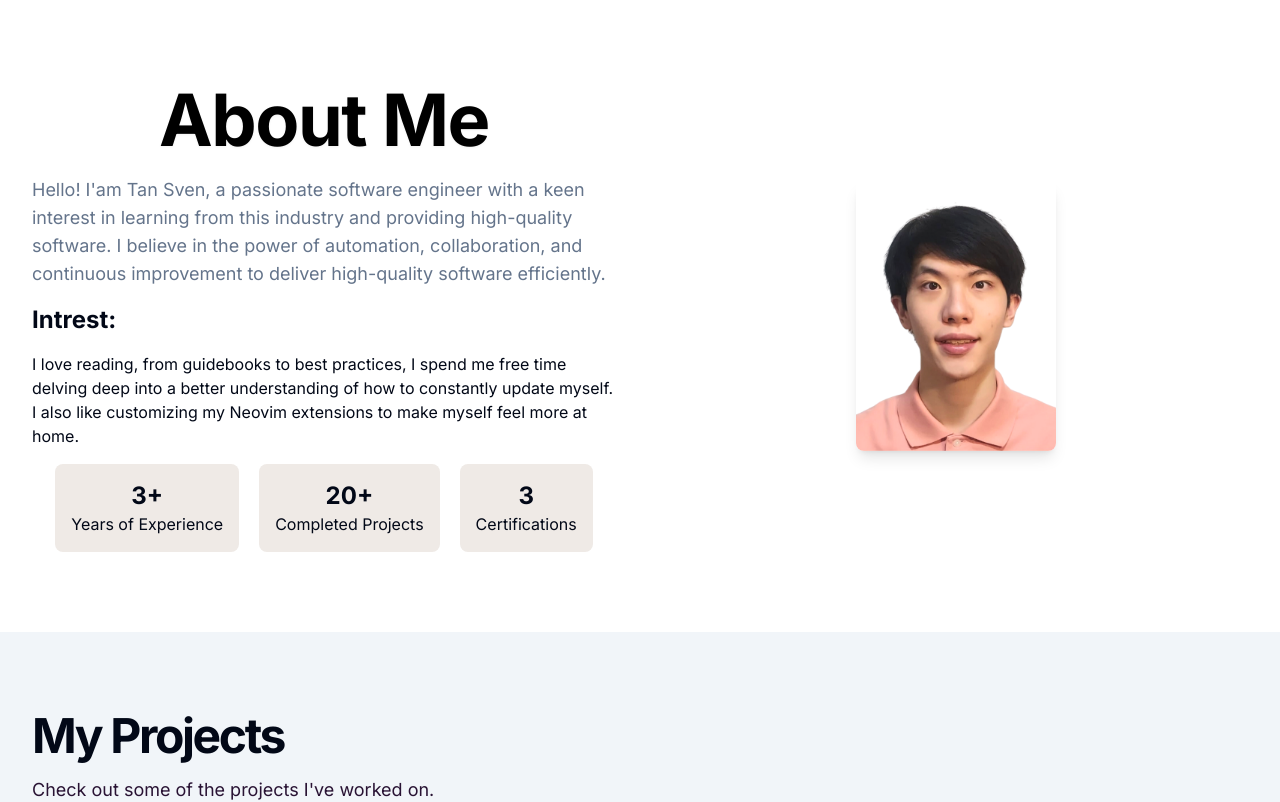
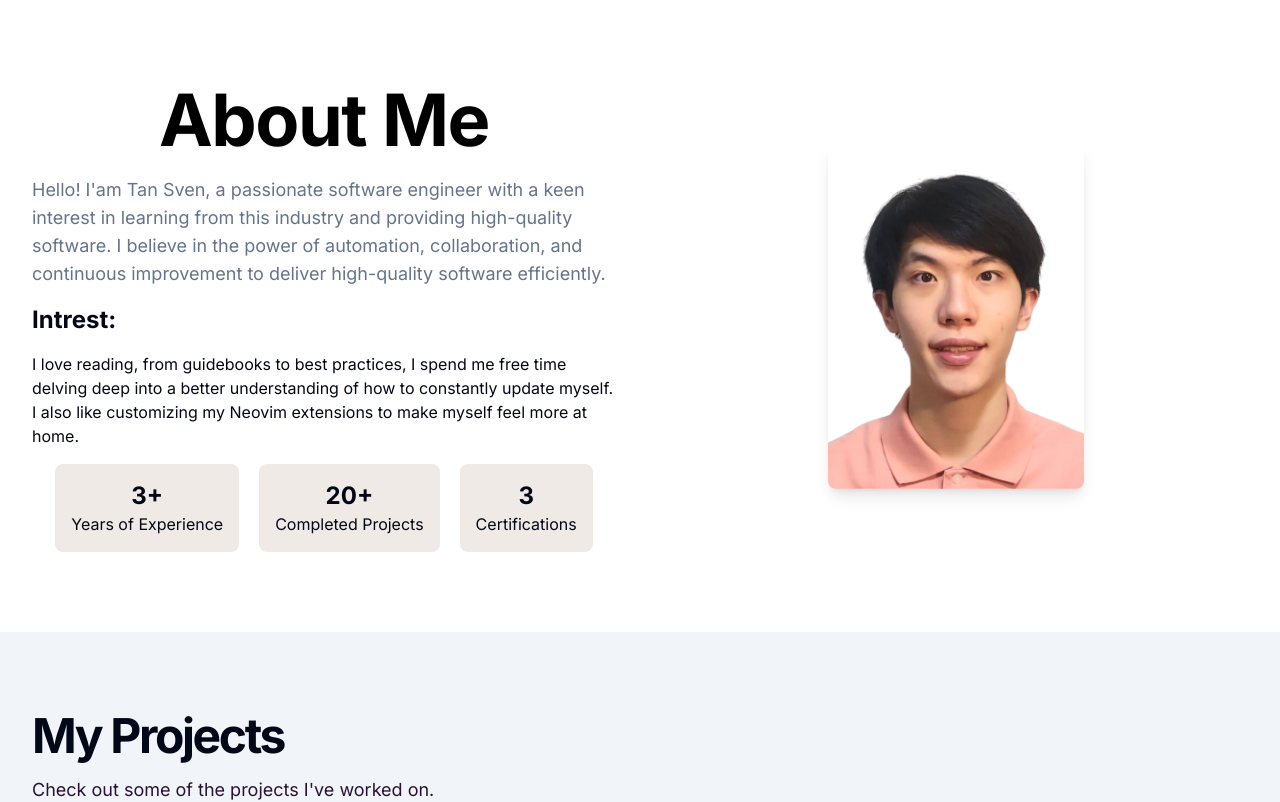
Before and after one commit to iamsven2005/dev-portfolio-sven, a Next.js app: page / in a window 1280 px wide. Shown: the top 802 px of the page. Built offline with nearby package versions, Linux system fonts and the light colour scheme.

Commit message:
Image sizeing

```diff
--- a/app/page.tsx
+++ b/app/page.tsx
@@ -41,8 +41,8 @@ export default function Component() {
               <div className="flex items-center justify-center">
                 <Image
                   src="/image.png"
-                  width="200"
-                  height="200"
+                  width="256"
+                  height="346"
                   alt="About Me"
                   className="rounded-lg object-cover shadow-lg"
                 />
```
